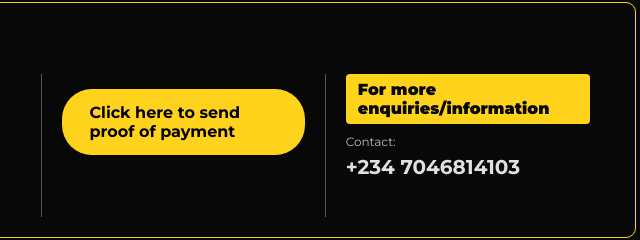
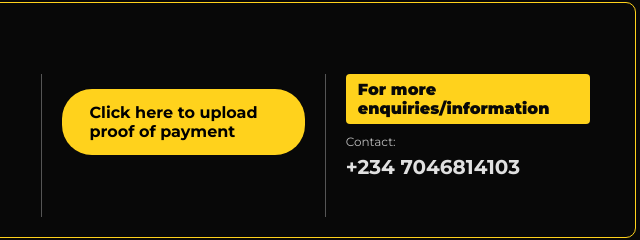
Before and after one commit to effiongcharles51-lang/Abasluv-spectrify, a plain HTML site: page index.html in a window 1280 px wide. Shown: the part 1008-1248 px from the top of the page, 499-1139 px from the left. Drawn offline with Linux system fonts and the light colour scheme.

Commit message:
Update index.html

```diff
--- a/index.html
+++ b/index.html
@@ -202,7 +202,7 @@
                 <div class="contact">
 
          <a href="https://wa.me/2347046814103" target="_blank" class="primary-btn">
-            Click here to send proof of payment
+            Click here to upload proof of payment
         </a>
 
                 </div>
```
